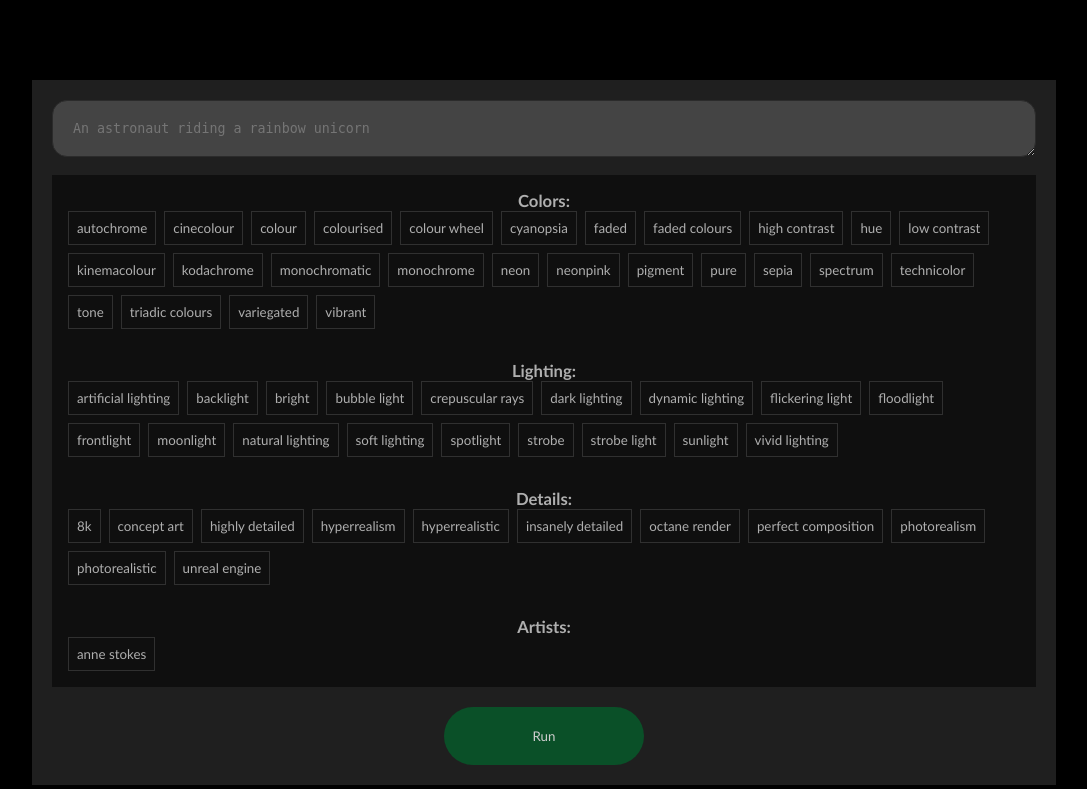
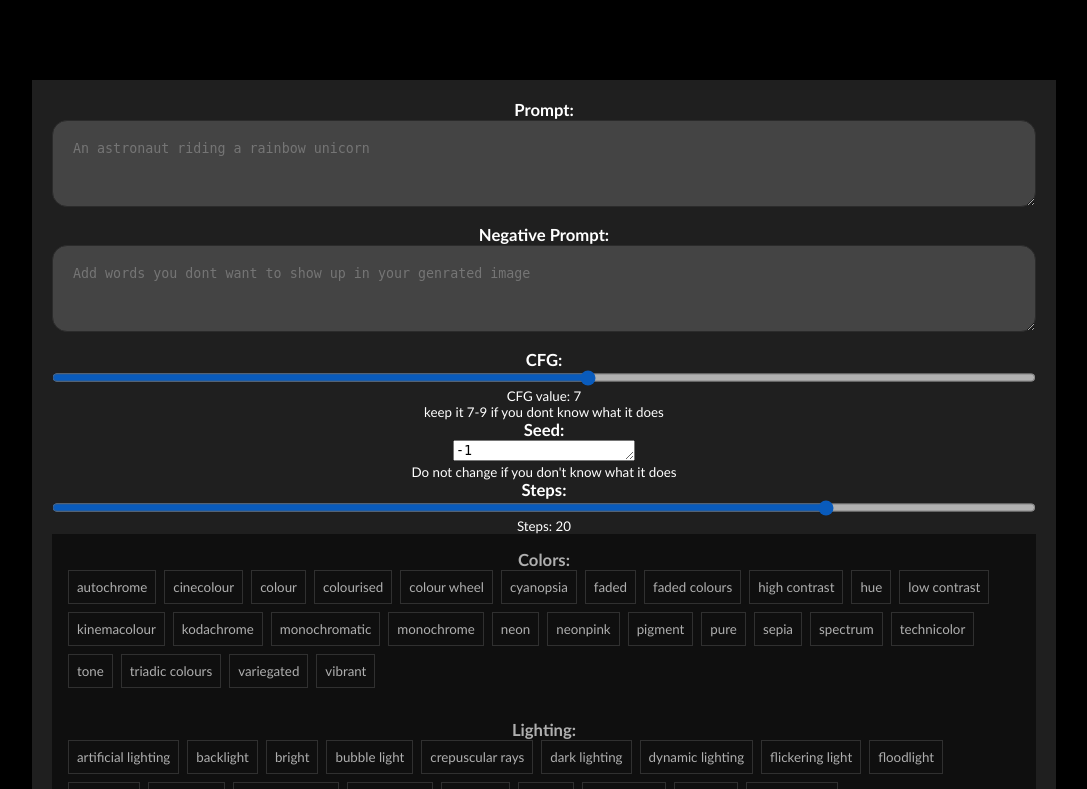
Before and after one commit to meet447/Chipling-AI, a Flask app: page /anything/anythingv5 in a window 1280 px wide. Shown: the part 202-991 px from the top of the page, without its empty margins (96-1183 px from the left). Run offline with Flask 3, Linux system fonts and the light colour scheme.

Commit message:
added  more options for some models which support neg prompt

```diff
--- a/app.py
+++ b/app.py
@@ -125,9 +125,15 @@ def models_page():
 @app.route("/api/prediction")
 def api_page():
     prompt = request.args.get("prompt")
+    neg_prompt = request.args.get("neg_prompt")
     model = request.args.get("model")
+    cfg = request.args.get("cfg")
+    seed = request.args.get("seed")
+    steps = request.args.get("steps")
 
-    data = get_model(prompt=prompt, model=model)
+    print({prompt, neg_prompt, model, cfg, seed, steps})
+
+    data = get_model(prompt=prompt, model=model, neg_prompt=neg_prompt, cfg=cfg, seed=seed, steps=steps)
 
     return data
 
@@ -142,6 +148,8 @@ def response_page():
         data = anythingv5.get_image(id)
         if data["status"] == "succeeded":
             return {"status":"succeeded", "output":f"https://images.prodia.xyz/{data['job']}.png"}
+        else:
+            return data
 
 @app.route("/<author>/<model>")
 def generateImage_page(author, model):
--- a/models/image/anything/anythingv5.py
+++ b/models/image/anything/anythingv5.py
@@ -3,8 +3,8 @@ from scrapper.headers import replicate_header
 from scrapper.prodia import image
 
 class anythingv5:
-    def create_image(prompt, neg_prompt):
-        return image.prodiaAPI.create_image(prompt=prompt, neg_prompt=neg_prompt, model="anythingV5_PrtRE.safetensors [893e49b9]",)
+    def create_image(prompt, neg_prompt, seed, cfg, steps):
+        return image.prodiaAPI.create_image(prompt=prompt, neg_prompt=neg_prompt, model="anythingV5_PrtRE.safetensors [893e49b9]",seed=seed, cfg=cfg, steps=steps)
 
     def get_image(id):
         return image.prodiaAPI.get_image(id=id)
--- a/models/modelsData.py
+++ b/models/modelsData.py
@@ -26,7 +26,7 @@ class Image:
 
     latentConsistency = {"author":"fofr", "model":"latent-consistency-model", "desc":"Super-fast, 0.6s per image. LCM with img2img, large batching and canny controlnet","github":"https://github.com/fofr/cog-lcm","runs":"357K","img":"https://latent-consistency-models.github.io/static/images/4Step_Image/dreamer_365_sample_1.png"}
 
-    anythingv5 = {"author":"anything", "model":"anythingv5", "desc":"Anything V5 is a popular choice among users for generating high-quality images from text prompts.","runs":"357K","img":"https://preview.redd.it/anything-v5-is-out-on-civitai-the-real-one-v0-1pawu0cpthqa1.png?width=1216&format=png&auto=webp&s=596f50ed2a102c2bb45a71d82787e63e0e427741"}
+    anythingv5 = {"author":"anything", "model":"anythingv5", "desc":"Anything V5 is a popular choice among users for generating high-quality images from text prompts.","runs":"357K","img":"https://preview.redd.it/anything-v5-is-out-on-civitai-the-real-one-v0-1pawu0cpthqa1.png?width=1216&format=png&auto=webp&s=596f50ed2a102c2bb45a71d82787e63e0e427741", "neg":"True"}
 
 class Text:
     llama70 = {"author":"meta", "model":"llama-2-70b-chat", "desc":"A 70 billion parameter language model from Meta, fine tuned for chat completions","github":"https://github.com/a16z-infra/cog-llama-template","runs":"4.3M","img":"https://i0.wp.com/analyticsindiamag.com/wp-content/uploads/2023/07/LlaMA-2-Vs-GPT-4-Vs-Claude-2A-2.jpg?fit=1920%2C1080&ssl=1"}
--- a/models/models_route.py
+++ b/models/models_route.py
@@ -11,7 +11,7 @@ from models.text.meta import llama70, codellama
 
 from flask import jsonify
 
-def get_model(prompt, model):
+def get_model(prompt, model, neg_prompt=None, seed=None, cfg=None, steps=None):
 
     #test model
 
@@ -60,7 +60,7 @@ def get_model(prompt, model):
         return jsonify(data)
 
     elif model == "anything/anythingv5":
-        data = anythingv5.anythingv5.create_image(prompt=prompt, neg_prompt="")
+        data = anythingv5.anythingv5.create_image(prompt=prompt, neg_prompt=neg_prompt, seed=seed, cfg=cfg, steps=steps)
         return jsonify(data)
     else:
         return jsonify({"error": "error occurred"})
--- a/static/css/image.css
+++ b/static/css/image.css
@@ -166,6 +166,17 @@ button i {
     border-radius: 15px; /* Rounded corners */
 }
 
+#neg_prompt {
+    width: 100%; /* Adjusted width */
+    height: auto;
+    padding: 20px; /* Adjusted padding */
+    margin-bottom: 15px; /* Adjusted margin for spacing */
+    background-color: #444; /* Adjusted background color */
+    color: white; /* Text color */
+    border: 1px solid #2b2b2b; /* Border color */
+    border-radius: 15px; /* Rounded corners */
+}
+
 .run-button {
     margin-top: 20px;
     border-radius: 100px;
@@ -179,3 +190,32 @@ button i {
     flex-wrap: wrap;
     gap: 8px;
 }
+
+.slider {
+  width: 100%;
+  height: 15px;
+  border-radius: 5px;
+  background: #d3d3d3;
+  outline: none;
+  opacity: 0.7;
+  -webkit-transition: .2s;
+  transition: opacity .2s;
+}
+
+.slider::-webkit-slider-thumb {
+  -webkit-appearance: none;
+  appearance: none;
+  width: 25px;
+  height: 25px;
+  border-radius: 50%;
+  background: #04AA6D;
+  cursor: pointer;
+}
+
+.slider::-moz-range-thumb {
+  width: 25px;
+  height: 25px;
+  border-radius: 50%;
+  background: #04AA6D;
+  cursor: pointer;
+}
--- a/static/js/image.js
+++ b/static/js/image.js
@@ -1,49 +1,98 @@
-function runModel() {
+document.addEventListener("DOMContentLoaded", function() {
+    // Code executed after the DOM has fully loaded
+
+    // Getting references to HTML elements
+    var slider = document.getElementById("myCFG");
+    var output = document.getElementById("cfg");
+    var steps_slider = document.getElementById("mySteps");
+    var steps_output = document.getElementById("steps");
+
+    // Setting initial values for the sliders
+    output.innerHTML = slider.value;
+    steps_output.innerHTML = steps_slider.value;
+
+    // Event listeners to update slider values in real-time
+    slider.oninput = function() {
+        output.innerHTML = this.value;
+        console.log(slider.value);
+    };
+
+    steps_slider.oninput = function() {
+        steps_output.innerHTML = this.value;
+        console.log(steps_slider.value);
+    };
+
+
+    window.runModel= function() {
+        // Getting user input values
         var prompt = document.getElementById("prompt").value;
+        var seed = document.getElementById("seed_value").value;
+        var neg_prompt_element = document.getElementById("neg_prompt");
+        var neg_prompt = neg_prompt_element ? neg_prompt_element.value : null;
+        var steps_element = document.getElementById("mySteps").value;
+        var steps = steps_element ? steps_element : null;
+        var cfg_element = document.getElementById("myCFG").value;
+        var cfg = cfg_element ? cfg_element : null;
+
+        // Validation for prompt and seed
         if (prompt.trim() === "") {
             alert("Please enter a prompt before running the model.");
             return;
         }
 
-    var runButtons = document.getElementsByClassName("run-button");
-    for (var i = 0; i < runButtons.length; i++) {
-        runButtons[i].disabled = false;
+        if (seed.trim() === "") {
+            alert("Please enter a seed (-1 default) before running the model.");
+            return;
         }
+
+        // Logging user input values
+        console.log("This is the negative prompt: " + neg_prompt);
+        console.log("This is the cfg value: " + cfg);
+        console.log("This is the steps value: " + steps);
+        console.log("This is the seed value: " + seed);
+
 
         // Display loading gif
         var loadingGif = "https://cdn.pixabay.com/animation/2022/07/29/03/42/03-42-11-849_512.gif";
-
-    var errorGif = "https://i.gifer.com/embedded/download/GY9C.gif"
 
         var imageElement = document.getElementById("generated-image");
         imageElement.src = loadingGif;
 
         var models = document.getElementById("title");
-    console.log(models.textContent.toLowerCase());
+        var modelText = models.textContent.toLowerCase();
 
         // Determine the current domain
         var currentDomain = window.location.origin;
+
+        // Prepare the data object for the API request
+        var requestData = {
+            model: modelText,
+            prompt: prompt
+        };
+
+        // Add neg_prompt to requestData only if it is not null
+        if (neg_prompt !== null) {
+            requestData.neg_prompt = neg_prompt;
+            requestData.cfg = cfg;
+            requestData.steps = steps;
+            requestData.seed = seed;
+        }
 
         // Make the API request
         $.ajax({
             type: "GET",
             url: currentDomain + "/api/prediction",
-        data: {
-            model: models.textContent.toLowerCase(),
-            prompt: prompt
-        },
+            data: requestData,
             success: function (data) {
-            console.log(data)
-            checkForResult(data,runButtons);
+                console.log(data);
+                checkForResult(id=data);
             },
             error: function (error) {
                 console.error("Error making API request:", error);
-            for (var i = 0; i < runButtons.length; i++) {
-                runButtons[i].disabled = false;
-            }
             }
         });
     }
+
 
     function checkForResult(id) {
         var interval = setInterval(function () {
@@ -61,16 +110,10 @@ function checkForResult(id) {
                     if (result.status === "succeeded") {
                         clearInterval(interval);
                         displayResult(result.output);
-                    for (var i = 0; i < runButtons.length; i++) {
-                        runButtons[i].disabled = false;
-                    }
                     }
                     else if (result.status === "failed"){
                         clearInterval(interval);
                         displayResult(errorGif);
-                    for (var i = 0; i < runButtons.length; i++) {
-                        runButtons[i].disabled = false;
-                    }
                     }
                 },
                 error: function (error) {
@@ -79,10 +122,6 @@ function checkForResult(id) {
 
                     var imageElement = document.getElementById("generated-image");
                     imageElement.src = errorGif;
-
-                for (var i = 0; i < runButtons.length; i++) {
-                    runButtons[i].disabled = false;
-                }
                 }
             });
         }, 3000);
@@ -92,3 +131,5 @@ function displayResult(imageUrl) {
         var imageElement = document.getElementById("generated-image");
         imageElement.src = imageUrl;
     }
+
+});
--- a/templates/image.html
+++ b/templates/image.html
@@ -31,7 +31,25 @@
     <main>
         <!-- Form -->
         <form action="#" class="form">
-            <textarea name="prompt" id="prompt" rows="1" placeholder="An astronaut riding a rainbow unicorn"></textarea>
+            <h1>Prompt:</h1>
+            <textarea name="prompt" id="prompt" rows="3" placeholder="An astronaut riding a rainbow unicorn"></textarea>
+            {% if data.neg %}
+            <h1>Negative Prompt:</h1>
+            <textarea name="prompt" id="neg_prompt" rows="3" placeholder="Add words you dont want to show up in your genrated image"></textarea>
+            <h1>CFG:</h1>
+            <div class="slidecontainer">
+                <input type="range" min="1" max="12" value="7" class="slider" id="myCFG">
+                <p>CFG value: <span id="cfg">7</span></p>
+                <p>keep it 7-9 if you dont know what it does</p>
+            </div>
+            <h1>Seed:</h1>
+            <textarea name="prompt" id="seed_value" rows="1" placeholder="Add seed value for your generated image" pattern="\d+" title="Please enter only numbers">-1</textarea>
+            <p>Do not change if you don't know what it does</p>
+            <h1>Steps:</h1>
+            <div class="slidecontainer">
+                <input type="range" min="1" max="25" value="20" class="slider" id="mySteps">
+                <p>Steps: <span id="steps">20</span></p>
+            </div>            {% endif %}
             <div>
                 <ul>
                     <li>
```
Also changed, not shown: scrapper/prodia/image.py (+4 -4 lines). Lines whose indentation alone changed are shown as unchanged.
